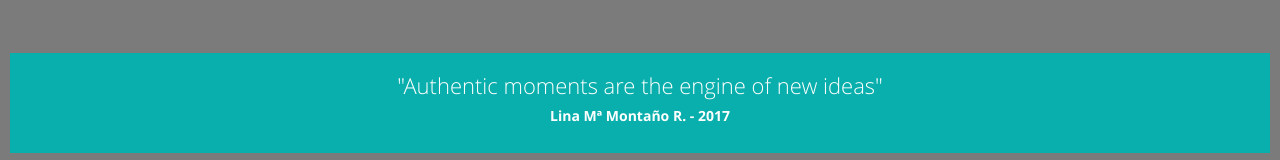
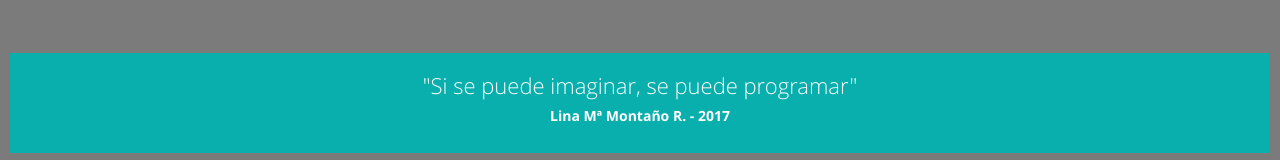
Before and after one commit to calypsobronte/FrontEnd_BootCamp, a plain HTML site: page docs/index.html in a window 1280 px wide. Shown: the part 751-911 px from the top of the page. Drawn offline with Linux system fonts and the light colour scheme; files whose address does not match are found by name; a web font is replaced by a local one.

Commit message:
Update index.html

```diff
--- a/docs/index.html
+++ b/docs/index.html
@@ -102,7 +102,7 @@
     <br/><br/><br/><br/><br/><br/><br/><br/><br/><br/><br/><br/>
     <footer id="footer" class="">
         <!-- Put your Quote Here-->
-        <p class="quote">"Authentic moments are the engine of new ideas"</p>
+        <p class="quote">"Si se puede imaginar, se puede programar"</p>
         <!-- /Quote -->
 
         <!-- Autor -->
```
